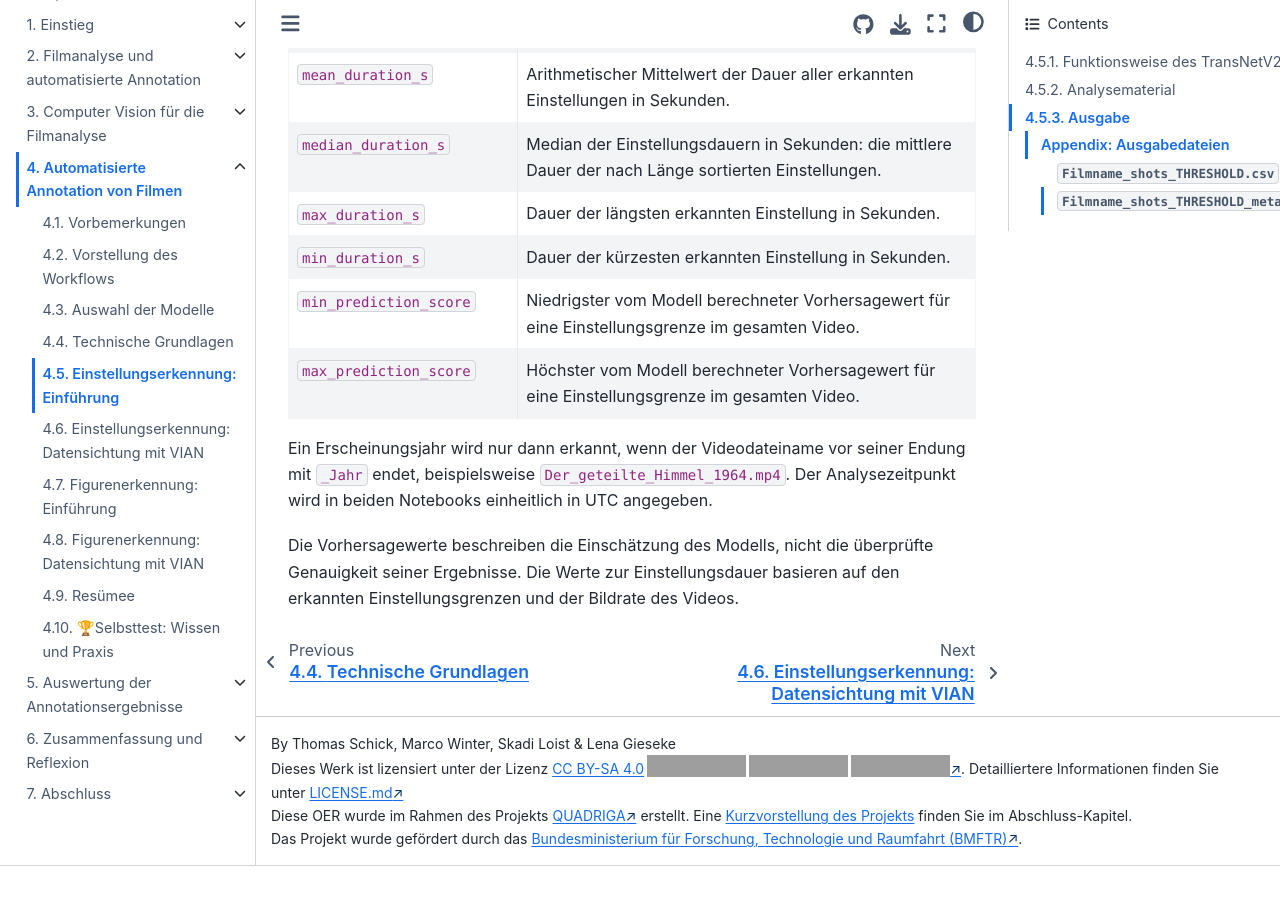
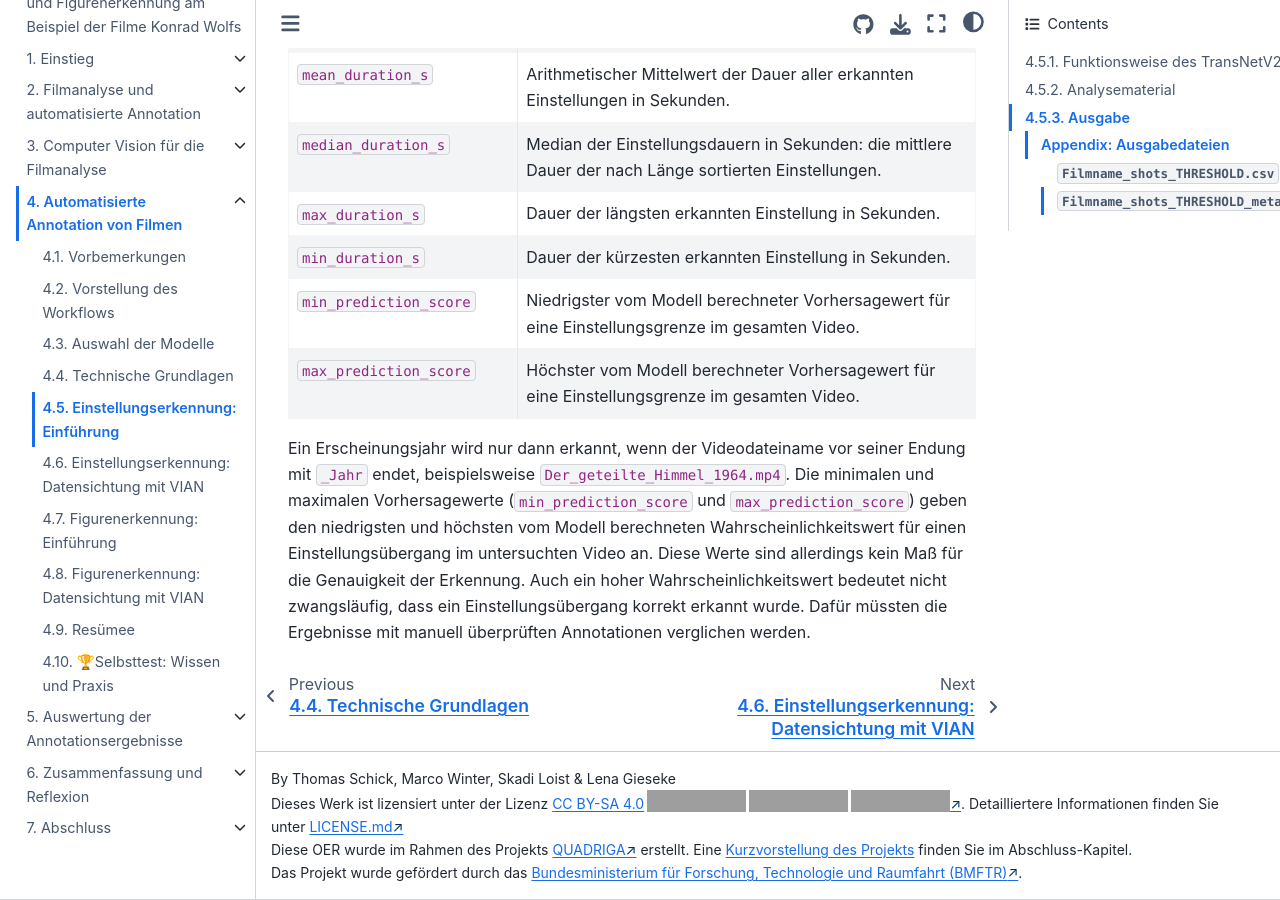
Before and after one commit to quadriga-dk/Bewegtes-Bild-Fallstudie-4, a Jupyter Book: the page built from annotation/einstellung_intro.md, in a window 1280 px wide and 900 px high, scrolled down 4272 px. Built offline with Jupyter Book 1.0.4 settings and Sphinx 7.4.7 and the Sphinx Book theme 1.1.4, drawn with Linux system fonts in a browser that asks for light colours; pages that are not in the unit, such as notebooks, are missing from menus; before the commit the page ends 5138 px from its top, so only the background shows below that; grey boxes are pictures that could not be loaded.

Commit message:
update notebooks

```diff
--- a/annotation/einstellung_intro.md
+++ b/annotation/einstellung_intro.md
@@ -88,6 +88,4 @@ Die Sekundenwerte werden auf zwei Nachkommastellen gerundet. Die Einzelwerte kö
 | `min_prediction_score` | Niedrigster vom Modell berechneter Vorhersagewert für eine Einstellungsgrenze im gesamten Video. |
 | `max_prediction_score` | Höchster vom Modell berechneter Vorhersagewert für eine Einstellungsgrenze im gesamten Video. |
 
-Ein Erscheinungsjahr wird nur dann erkannt, wenn der Videodateiname vor seiner Endung mit `_Jahr` endet, beispielsweise `Der_geteilte_Himmel_1964.mp4`. Der Analysezeitpunkt wird in beiden Notebooks einheitlich in UTC angegeben.
-
-Die Vorhersagewerte beschreiben die Einschätzung des Modells, nicht die überprüfte Genauigkeit seiner Ergebnisse. Die Werte zur Einstellungsdauer basieren auf den erkannten Einstellungsgrenzen und der Bildrate des Videos.
+Ein Erscheinungsjahr wird nur dann erkannt, wenn der Videodateiname vor seiner Endung mit `_Jahr` endet, beispielsweise `Der_geteilte_Himmel_1964.mp4`. Die minimalen und maximalen Vorhersagewerte (`min_prediction_score` und `max_prediction_score`) geben den niedrigsten und höchsten vom Modell berechneten Wahrscheinlichkeitswert für einen Einstellungsübergang im untersuchten Video an. Diese Werte sind allerdings kein Maß für die Genauigkeit der Erkennung. Auch ein hoher Wahrscheinlichkeitswert bedeutet nicht zwangsläufig, dass ein Einstellungsübergang korrekt erkannt wurde. Dafür müssten die Ergebnisse mit manuell überprüften Annotationen verglichen werden.
```
Also changed, not shown: 4 other files.
